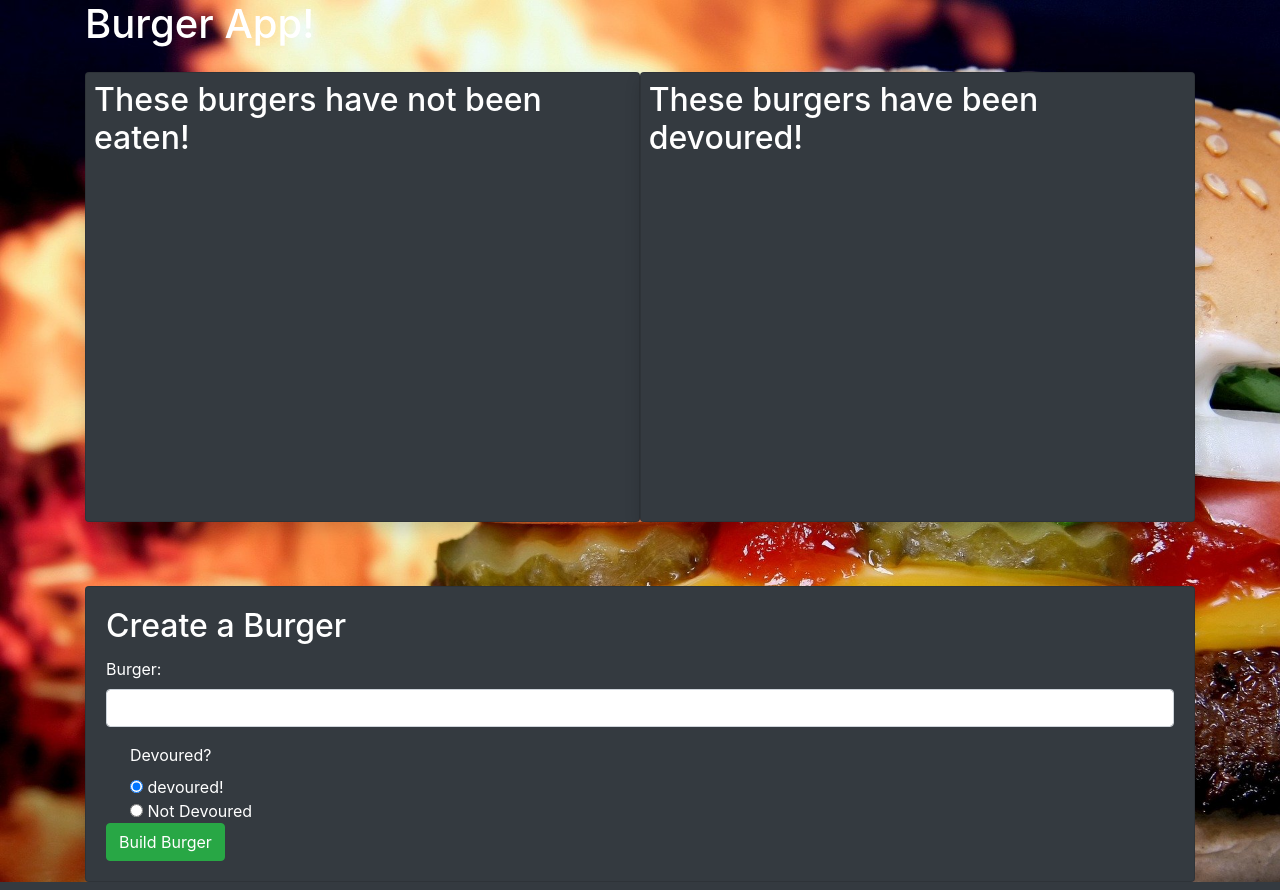
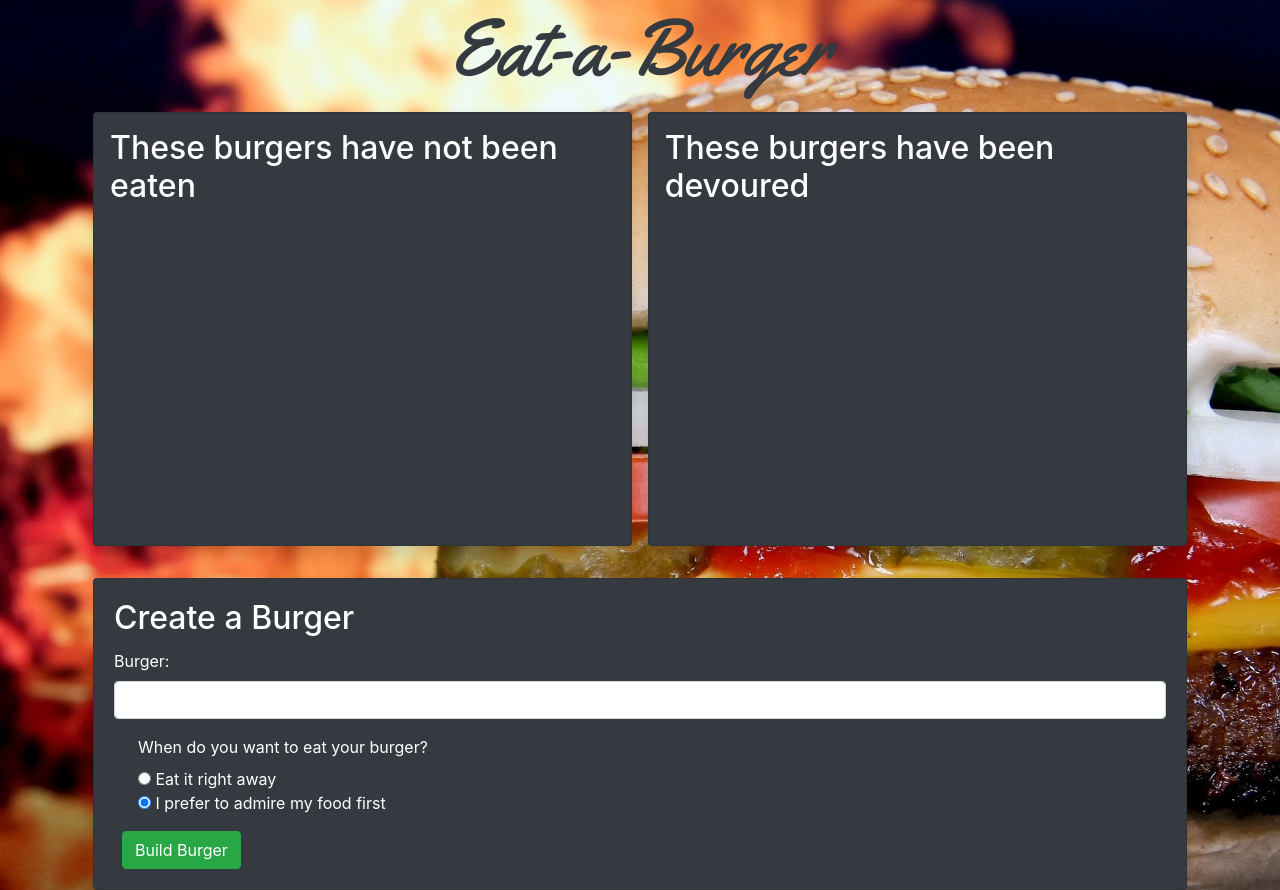
Before and after one commit to lbmoody/blurgers, a Node server app: page / in a window 1280 px wide. Run offline with Node 20, Linux system fonts and the light colour scheme; data that the repository does not hold is empty; some libraries are stand-ins or nearby versions.

Commit message:
updated styling

```diff
--- a/config/orm.js
+++ b/config/orm.js
@@ -62,7 +62,7 @@ const orm = {
         });
     },
 
-    delete: () => {
+    delete: (table, condition, cb) => {
         const queryString = `DELETE FROM ${table} WHERE ${condition};`;
 
         console.log(queryString);
--- a/controllers/burgers_controller.js
+++ b/controllers/burgers_controller.js
@@ -14,6 +14,7 @@ router.get("/", function (req, res) {
 });
 
 router.post("/api/burgers", function (req, res) {
+    console.log(req.body);
     burger.create(
         [ "burger_name", "devoured" ]
         , [ req.body.burger_name, req.body.devoured]
--- a/public/css/styles.css
+++ b/public/css/styles.css
@@ -2,9 +2,15 @@ body {
     background-image: url('../images/burger.jpg');
     background-repeat: no-repeat;
     background-size: cover;
-    height: 100vh;
+    /* height: 100vh; */
+    background-attachment: fixed;
 }
 
 .burger-list {
     min-height: 450px;
 }
+
+h1 {
+    font-family: 'Yellowtail', cursive;
+    font-size: 5rem;
+}
--- a/public/js/burgers.js
+++ b/public/js/burgers.js
@@ -36,7 +36,7 @@ $(function () {
         event.preventDefault();
 
         var newBurger = {
-            name: $("#burg").val().trim(),
+            burger_name: $("#burg").val().trim(),
             devoured: $("[name=devoured]:checked").val().trim()
         };
 
@@ -47,6 +47,7 @@ $(function () {
         }).then(
             function () {
                 console.log("made a new burger");
+                $("#burg").val("");
                 // Reload the page to get the updated list
                 location.reload();
             }
--- a/views/index.handlebars
+++ b/views/index.handlebars
@@ -1,10 +1,10 @@
-<h1>Burger App!</h1>
+<h1 class="text-center text-dark">Eat-a-Burger</h1>
 
 <section >
-    <div class="d-flex justify-content-between">
-        <div class="my-3">
-            <div class="card bg-dark p-2 burger-list shadow">
-                <h2>These burgers have not been eaten!</h2>
+    <div class="d-md-flex justify-content-between burger-list">
+        <div class="mb-3">
+            <div class="card bg-dark m-2 p-3 h-100 shadow">
+                <h2>These burgers have not been eaten</h2>
                 <ul class="list-group">
                     {{#each burgers}}
                     {{#unless devoured}}
@@ -13,12 +13,12 @@
                     {{/each}}
                 </ul>
             </div>
-        </div class="my-3">
+        </div>
 
-        <div class="my-3">
-            <div class="card bg-dark p-2 burger-list shadow">
-                <h2>These burgers have been devoured!</h2>
-                <ul>
+        <div class="mb-3">
+            <div class="card bg-dark m-2 p-3 h-100 shadow">
+                <h2>These burgers have been devoured</h2>
+                <ul class="list-group">
                     {{#each burgers}}
                     {{#if devoured}}
                     {{> burger-block devoured=false}}
@@ -30,7 +30,7 @@
     </div>
 </section>
 <section>
-    <div class="card bg-dark mt-5 shadow">
+    <div class="card bg-dark mx-2 mt-4 shadow">
         <div class="card-body">
             <h2 class="card-title">Create a Burger</h2>
             <form class="create-form">
@@ -41,12 +41,12 @@
                 </div>
 
                 <div class="custom-control custom-radio">
-                    <label for="slee">Devoured?</label><br>
-                    <input type="radio" name="devoured" value="1" checked> devoured!<br>
-                    <input type="radio" name="devoured" value="0"> Not Devoured
+                    <label for="devoured">When do you want to eat your burger?</label><br>
+                    <input type="radio" name="devoured" value="1"> Eat it right away<br>
+                    <input type="radio" name="devoured" value="0" checked> I prefer to admire my food first
                 </div>
 
-                <button type="submit" class="btn btn-success">Build Burger</button>
+                <button type="submit" class="btn btn-success mt-3 mx-2">Build Burger</button>
             </form>
         </div>
     </div>
--- a/views/layouts/main.handlebars
+++ b/views/layouts/main.handlebars
@@ -5,6 +5,7 @@
     <meta charset="UTF-8">
     <link rel="stylesheet" href="https://stackpath.bootstrapcdn.com/bootstrap/4.4.1/css/bootstrap.min.css"
         integrity="sha384-Vkoo8x4CGsO3+Hhxv8T/Q5PaXtkKtu6ug5TOeNV6gBiFeWPGFN9MuhOf23Q9Ifjh" crossorigin="anonymous">
+    <link href="https://fonts.googleapis.com/css?family=Yellowtail&display=swap" rel="stylesheet">
     <link rel="stylesheet" href="/css/styles.css" type="text/css" />
     <title>MVC for Burgers</title>
     <script src="https://kit.fontawesome.com/5ae46afe61.js" crossorigin="anonymous"></script>
```
